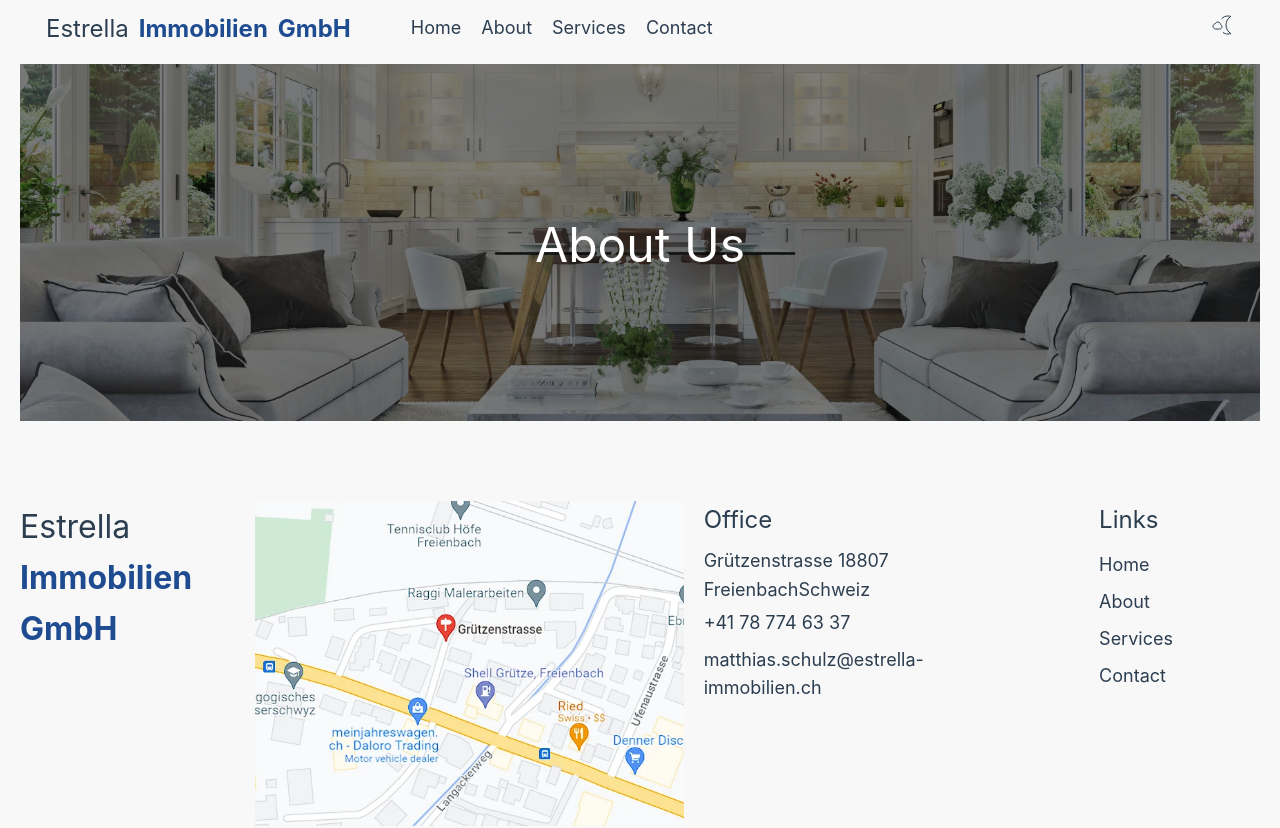
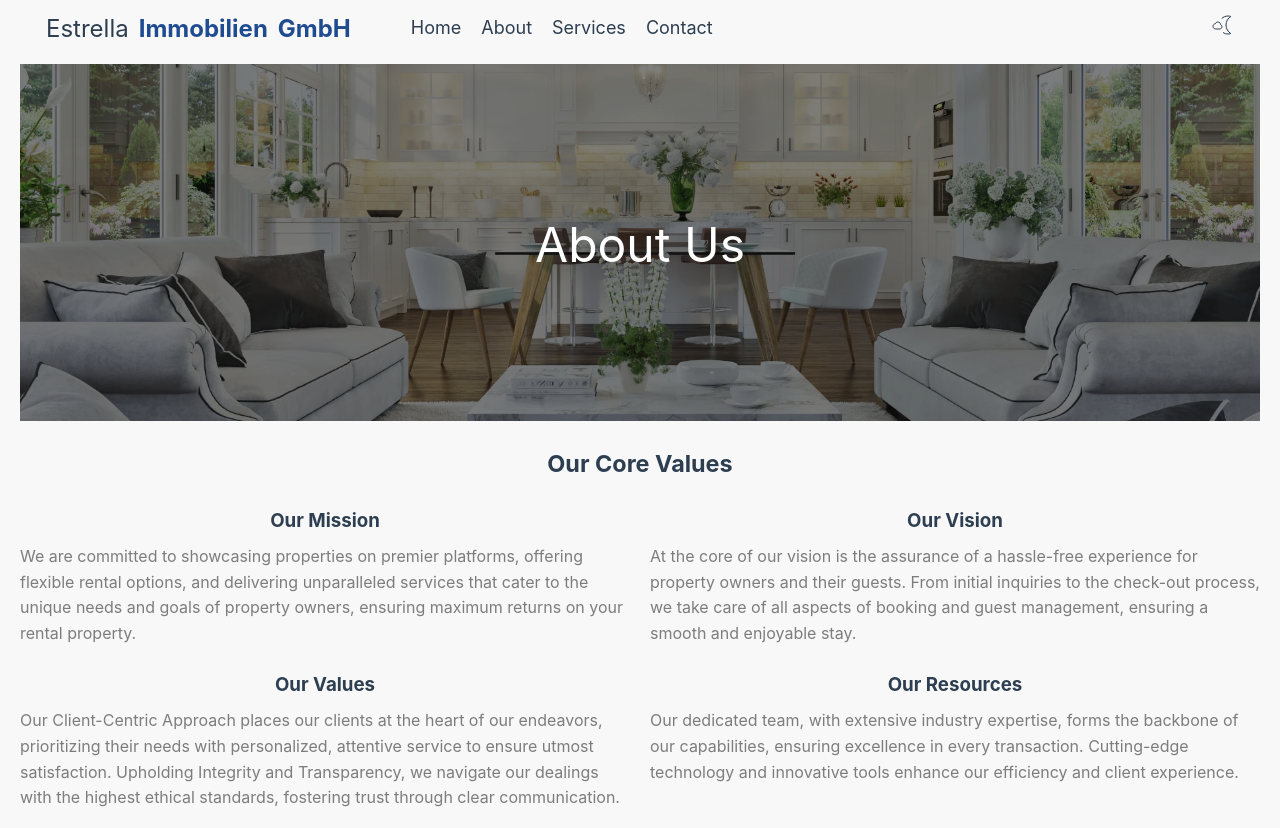
Before and after one commit to alejandroyunes/inmobiliaria-vue-scss, a Vue app: page /about in a window 1280 px wide. Shown: the top 828 px of the page. Built offline with nearby package versions, Linux system fonts and the light colour scheme; some icons are missing.

Commit message:
added title with arrow down

```diff
--- /dev/null
+++ b/src/components/sections/01-row/title-arrow/TitleArrow.vue
@@ -0,0 +1,22 @@
+<script lang="ts" setup>
+import './title-arrow.scss'
+import ArrowDownSvg from "@/components/icons/ArrowDownSvg.vue"
+
+const { title } = defineProps<{
+  title: string
+}>()
+
+</script>
+
+<template>
+  <section>
+    <div class="title-arrow-container">
+      <div class="title">
+        <p>{{ title }}</p>
+      </div>
+      <div class="arrow">
+        <ArrowDownSvg class="icon" />
+      </div>
+    </div>
+  </section>
+</template>
--- /dev/null
+++ b/src/components/sections/01-row/title-arrow/title-arrow.scss
@@ -0,0 +1,40 @@
+.title-arrow-container {
+  display: grid;
+  grid-template-rows: 1fr 1fr;
+  gap: 16px;
+  margin: 32px auto 8px;
+  justify-content: center;
+}
+
+.title {
+  font-size: 32px;
+  color: var(--color-heading);
+
+  @media (max-width: 900px) {
+    font-size: 24px;
+  }
+}
+
+.arrow {
+  display: flex;
+  justify-content: center;
+  animation-name: pointingDown;
+  animation-duration: 2s;
+  animation-fill-mode: both;
+  animation-timing-function: ease-in-out;
+  animation-iteration-count: infinite;
+}
+
+@keyframes pointingDown {
+  0% {
+    transform: translateY(0px);
+  }
+
+  50% {
+    transform: translateY(15px);
+  }
+
+  100% {
+    transform: translateY(0px);
+  }
+}
--- /dev/null
+++ b/src/components/sections/02-row/mission-vision/MissionVision.vue
@@ -0,0 +1,37 @@
+<script lang="ts" setup>
+import './mission-vision.scss'
+</script>
+
+<template>
+  <div class="mission-vision">
+    <h3 class="title">Our Core Values</h3>
+  </div>
+  <div class="about-us">
+    <div>
+      <h3 class="sub-title">Our Mission</h3>
+      <p>We are committed to showcasing properties on premier platforms, offering flexible rental options, and
+        delivering unparalleled services that cater to the unique needs and goals of property owners, ensuring maximum
+        returns on your rental property.</p>
+    </div>
+    <div>
+      <h3 class="sub-title">Our Vision</h3>
+      <p>At the core of our vision is the assurance of a hassle-free experience for property owners and their guests.
+        From initial inquiries to the check-out process, we take care of all aspects of booking and guest management,
+        ensuring a smooth and enjoyable stay.</p>
+    </div>
+  </div>
+  <div class="about-us">
+    <div>
+      <h3 class="sub-title">Our Values</h3>
+      <p> Our Client-Centric Approach places our clients at the heart of our endeavors, prioritizing their needs with
+        personalized, attentive service to ensure utmost satisfaction. Upholding Integrity and Transparency, we
+        navigate our dealings with the highest ethical standards, fostering trust through clear communication.</p>
+    </div>
+    <div>
+      <h3 class="sub-title">Our Resources</h3>
+      <p>Our dedicated team, with extensive industry expertise, forms the backbone of our capabilities, ensuring
+        excellence in every transaction. Cutting-edge technology and innovative tools enhance our efficiency and
+        client experience. </p>
+    </div>
+  </div>
+</template>
--- /dev/null
+++ b/src/components/sections/02-row/mission-vision/mission-vision.scss
@@ -0,0 +1,37 @@
+.mission-vision {
+  display: flex;
+  justify-content: center;
+  margin: 24px auto;
+  font-size: 20px;
+  padding: 0 20px;
+  max-width: var(--max-width);
+
+  .title {
+    font-weight: bold;
+    color: var(--color-heading);
+  }
+}
+
+.about-us {
+  display: grid;
+  grid-template-columns: 1fr 1fr;
+  margin: 24px auto;
+  gap: 8px;
+  padding: 0 20px;
+  max-width: var(--max-width);
+  gap: 20px;
+
+  @media (max-width: 900px) {
+    grid-template-columns: 1fr;
+  }
+
+  .sub-title {
+    margin-bottom: 8px;
+    text-align: center;
+    color: var(--color-heading);
+    font-weight: bold;
+    @media (max-width: 900px) {
+      text-align: left;
+    }
+  }
+}
--- a/src/router/index.ts
+++ b/src/router/index.ts
@@ -12,10 +12,12 @@ const router = createRouter({
     {
       path: '/about',
       name: 'about',
-      // route level code-splitting
-      // this generates a separate chunk (About.[hash].js) for this route
-      // which is lazy-loaded when the route is visited.
       component: () => import('../views/AboutView.vue')
+    },
+    {
+      path: '/services',
+      name: 'services',
+      component: () => import('../views/ServicesView.vue')
     }
   ]
 })
--- a/src/views/AboutView.vue
+++ b/src/views/AboutView.vue
@@ -1,7 +1,9 @@
 <script lang="ts" setup>
 import TitleHeader from '@/components/sections/01-row/title-header/TitleHeader.vue'
+import MissionVision from '@/components/sections/02-row/mission-vision/MissionVision.vue'
 </script>
 
 <template>
   <TitleHeader />
+  <MissionVision />
 </template>
--- /dev/null
+++ b/src/views/ServicesView.vue
@@ -0,0 +1,7 @@
+<script lang="ts" setup>
+import TitleArrow from '@/components/sections/01-row/title-arrow/TitleArrow.vue'
+</script>
+
+<template>
+  <TitleArrow :title="'Services'" />
+</template>
```
